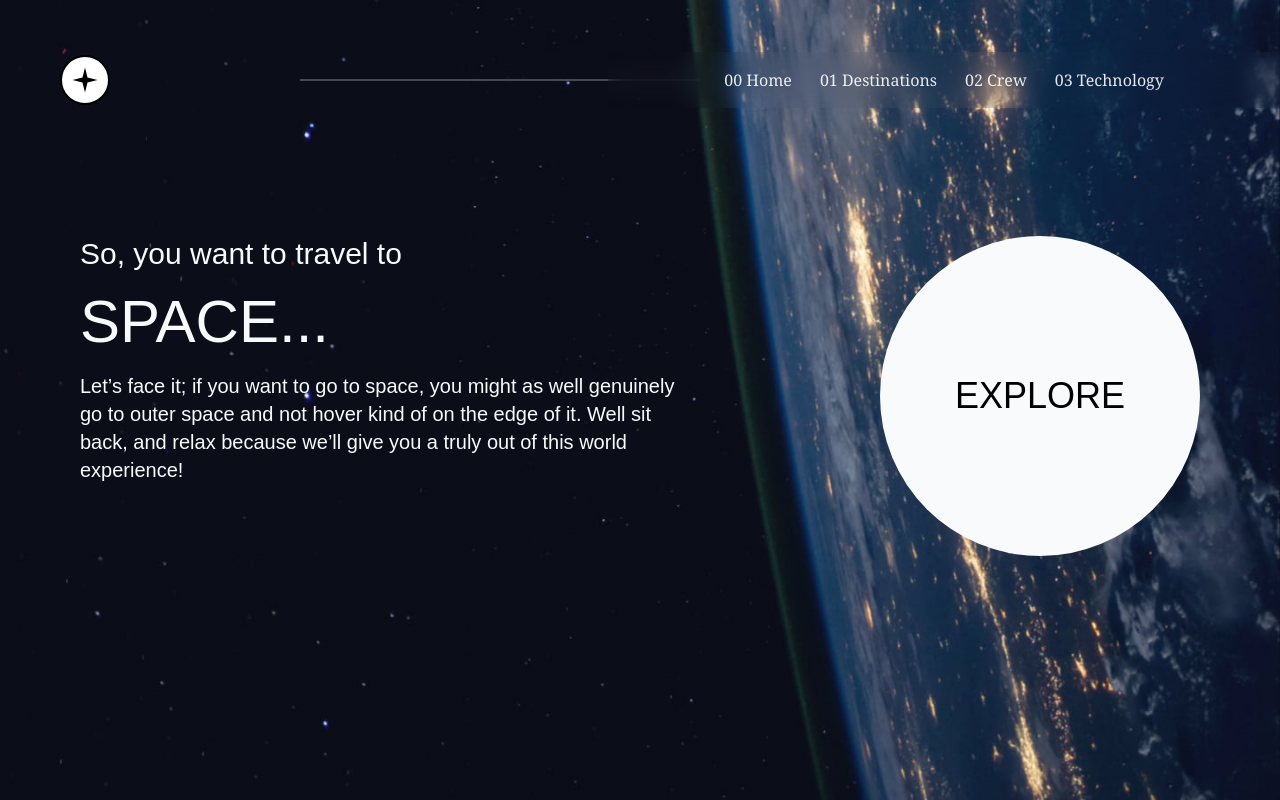
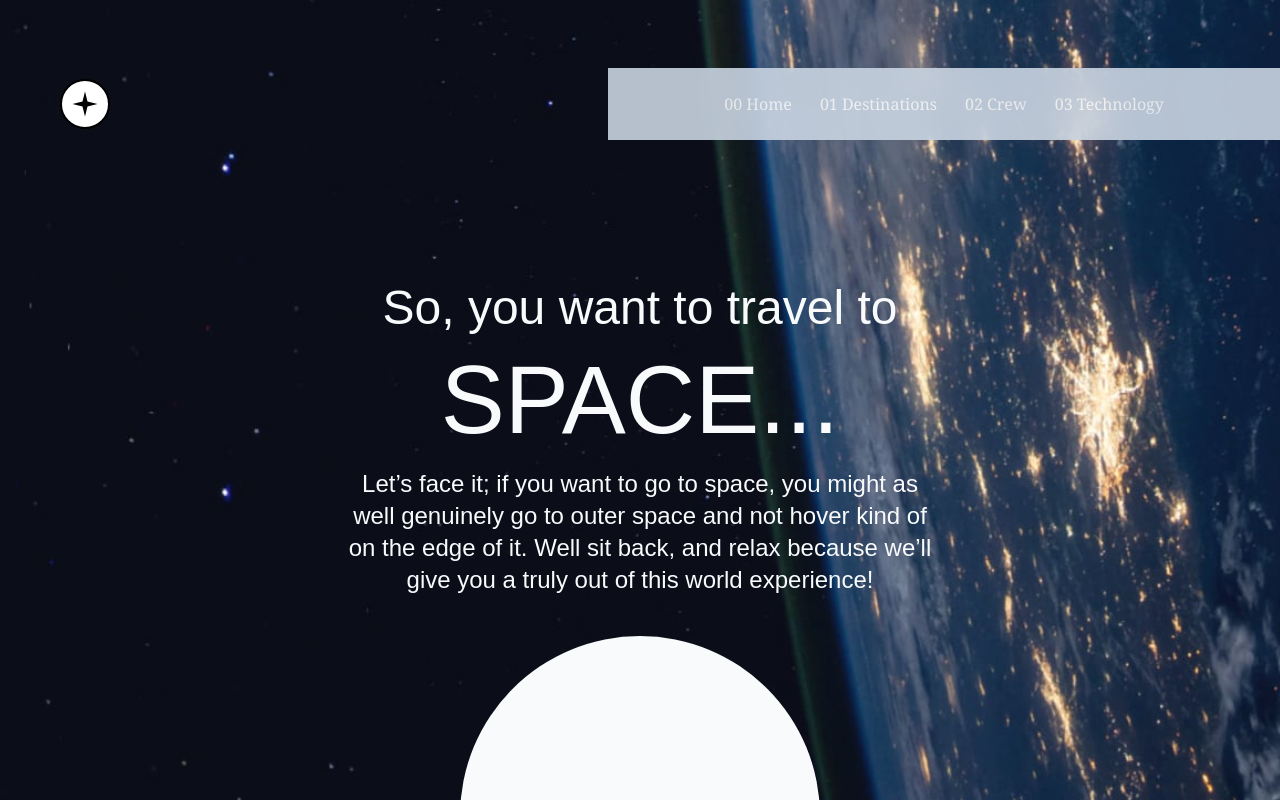
Before and after one commit to junior217/space-tourism-website, a Next.js app in the folder space-tourism/: page / in a window 1280 px wide. Shown: the top 800 px of the page. Built offline with nearby package versions, Linux system fonts and the light colour scheme; a web font is replaced by a local one.

Commit message:
Still need to fix bg . home page tablet responsibility

```diff
--- a/space-tourism/app/NavBar.tsx
+++ b/space-tourism/app/NavBar.tsx
@@ -2,14 +2,14 @@ import Link from 'next/link';
 import { CircleStarSVG, StraightLineSVG } from './components/SvgImg';
 export default function NavBar() {
   return (
-    <nav className="relative mt-5 w-fill flex items-center justify-between py-4 text-white">
+    <nav className="relative mt-5 w-fill flex items-center justify-between py-8 text-white">
       <div className='ml-15 w-[50px] h-[50px] flex items-center justify-center'>
       <CircleStarSVG/>
       </div>
-      <div className='absolute left-[300px] flex items-center justify-center'>
+      <div className='absolute left-[300px] flex items-center justify-center lg:hidden'>
       <StraightLineSVG />
       </div>
-      <div className="w-2xl flex space-x-4 justify-center items-center py-4 bg-gradient-to-r backdrop-blur-md opacity-90 text-slate-100">
+      <div className="w-2xl flex space-x-4 justify-center items-center py-6 bg-gradient-to-r bg-slate-300 backdrop-blur-md opacity-90 text-slate-100">
         <Link href="/" className='text-white font-se px-1.5 font-serif hover:text-white hover:font-bold focus:border-b-2 focus:border-b-white'>00 Home</Link>
         <Link href="/destination" className='text-white font-se px-1.5 font-serif hover:text-white hover:font-bold focus:border-b-2 focus:border-b-white'>01 Destinations</Link>
         <Link href="/crew" className='text-white font-se px-1.5 font-serif hover:text-white hover:font-bold focus:border-b-2 focus:border-b-white'>02 Crew</Link>
--- a/space-tourism/app/globals.css
+++ b/space-tourism/app/globals.css
@@ -28,8 +28,18 @@ body {
   min-height: 100vh;
 }
 
+
+
 .wrapper-destination {
   background-image: url('/destination/background-destination-desktop.jpg');
+  background-repeat: no-repeat;
+  background-size: cover;
+  background-position: center;
+  min-height: 100vh;
+}
+
+.wrapper-destination-tablet {
+  background-image: url('/destination/background-destination-tablet.jpg');
   background-repeat: no-repeat;
   background-size: cover;
   background-position: center;
@@ -52,3 +62,14 @@ body {
   background-position: center;
   min-height: 100vh;
 }
+
+
+@media (max-width: 767px) {
+  .wrapper {
+    background-image: url('/background-home-tablet.jpg');
+    background-repeat: no-repeat;
+    background-size: cover;
+    background-position: center;
+    min-height: 100vh;
+  }
+}
--- a/space-tourism/app/page.tsx
+++ b/space-tourism/app/page.tsx
@@ -8,13 +8,13 @@ export default function Home() {
     <NavBar />
     </div>
     <main
-    className="mt-20 pt-4 px-20 grid grid-cols-[1fr_auto] gap-10">
+    className="mt-20 pt-4 px-20 grid grid-cols-[1fr_auto] gap-10 md:flex md:flex-col md:items-center md:justify-center">
     <div className="w-150 flex flex-col gap-5">
-      <h2 className="text-3xl text-slate-50">So, you want to travel to</h2>
-      <h1 className=" text-6xl text-slate-50 uppercase">Space...</h1>
-      <p className=" text-xl text-slate-50 ">Let’s face it; if you want to go to space, you might as well genuinely go to outer space and not hover kind of on the edge of it. Well sit back, and relax because we’ll give you a truly out of this world experience!</p>
+      <h2 className="text-3xl text-slate-50 md:text-center md:text-5xl">So, you want to travel to</h2>
+      <h1 className=" text-6xl text-slate-50 uppercase md:text-center md:text-8xl">Space...</h1>
+      <p className=" text-xl text-slate-50 md:text-center md:text-2xl">Let’s face it; if you want to go to space, you might as well genuinely go to outer space and not hover kind of on the edge of it. Well sit back, and relax because we’ll give you a truly out of this world experience!</p>
     </div>
-    <div className="w-80 h-80 bg-slate-50 rounded-full flex justify-center items-center ">
+    <div className="w-80 h-80 bg-slate-50 rounded-full flex justify-center items-center md:w-90 md:h-90">
       <h1 className="text-4xl uppercase">Explore</h1>
     </div>
     </main>
```
Also changed, not shown: space-tourism/public/background-home-mobile.jpg (renamed from space-tourism/public/home/background-home-mobile.jpg), space-tourism/public/background-home-tablet.jpg (renamed from space-tourism/public/home/background-home-tablet.jpg).
